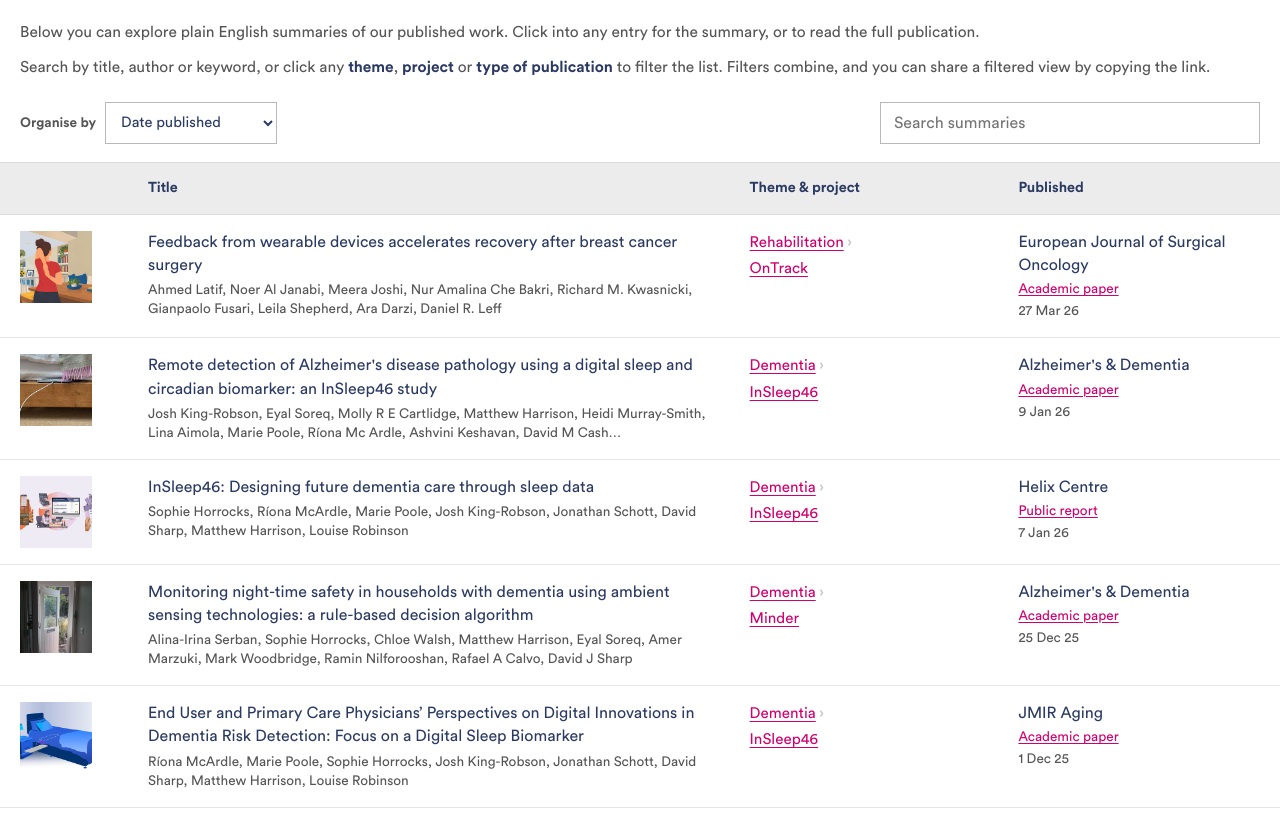
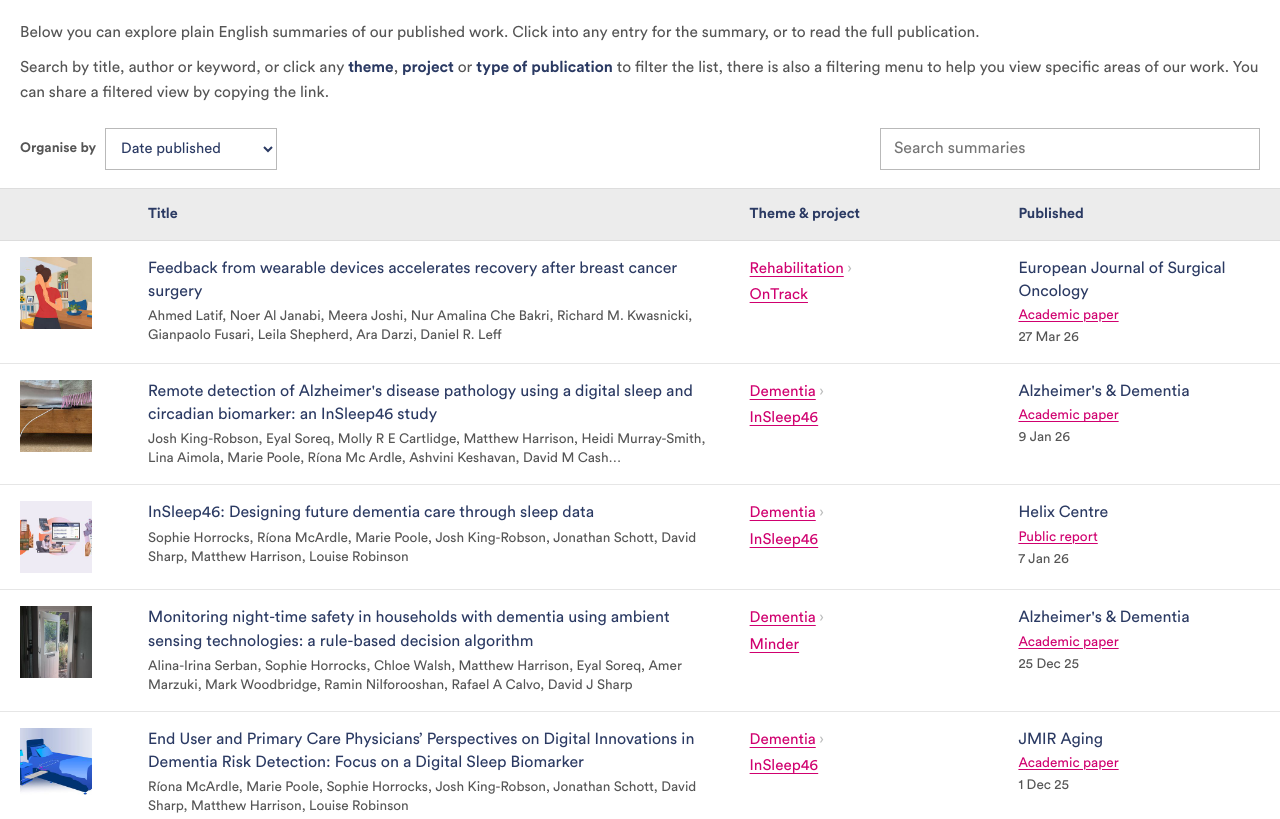
Before and after one commit to ImperialCollegeLondon/helix-display-site, a plain HTML site: page index.html in a window 1280 px wide. Shown: the top 819 px of the page. Drawn offline with Linux system fonts and the light colour scheme.

Commit message:
Mention the filtering menu in the intro

```diff
--- a/index.html
+++ b/index.html
@@ -14,7 +14,7 @@
       <section class="table-card" aria-label="Publication summaries">
         <div class="table-intro">
           <p>Below you can explore plain English summaries of our published work. Click into any entry for the summary, or to read the full publication.</p>
-          <p>Search by title, author or keyword, or click any <b>theme</b>, <b>project</b> or <b>type of publication</b> to filter the list. Filters combine, and you can share a filtered view by copying the link.</p>
+          <p>Search by title, author or keyword, or click any <b>theme</b>, <b>project</b> or <b>type of publication</b> to filter the list, there is also a filtering menu to help you view specific areas of our work. You can share a filtered view by copying the link.</p>
         </div>
 
         <div class="table-card__header">
```
